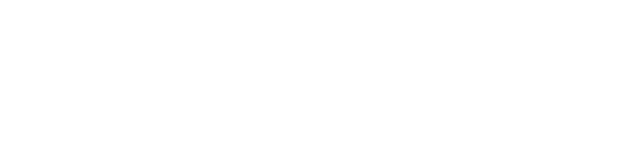
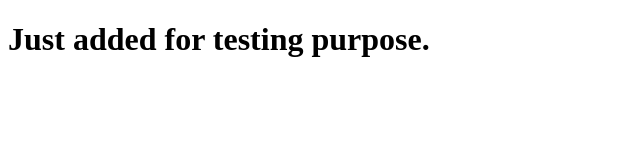
Before and after one commit to BikashG01/public-test, a plain HTML site: page index.html in a window 1280 px wide. Shown: the whole page, without its empty margins (0-640 px from the left). Drawn offline with Linux system fonts and the light colour scheme.

Commit message:
h1 is added

```diff
--- a/index.html
+++ b/index.html
@@ -6,6 +6,6 @@
     <title>Document</title>
 </head>
 <body>
-
+    <h1>Just added for testing purpose.</h1>
 </body>
 </html>
```
